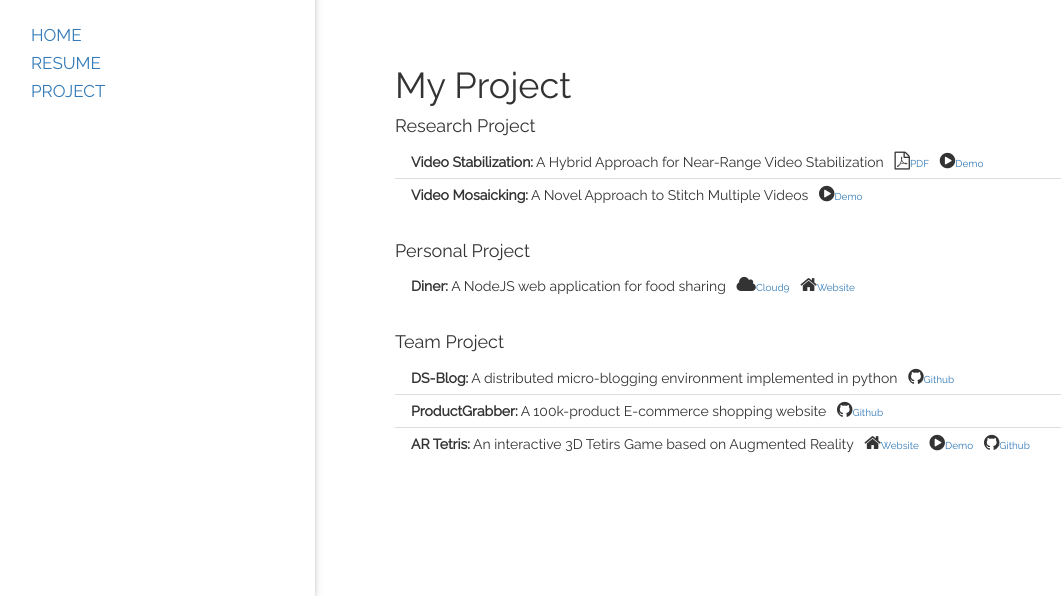
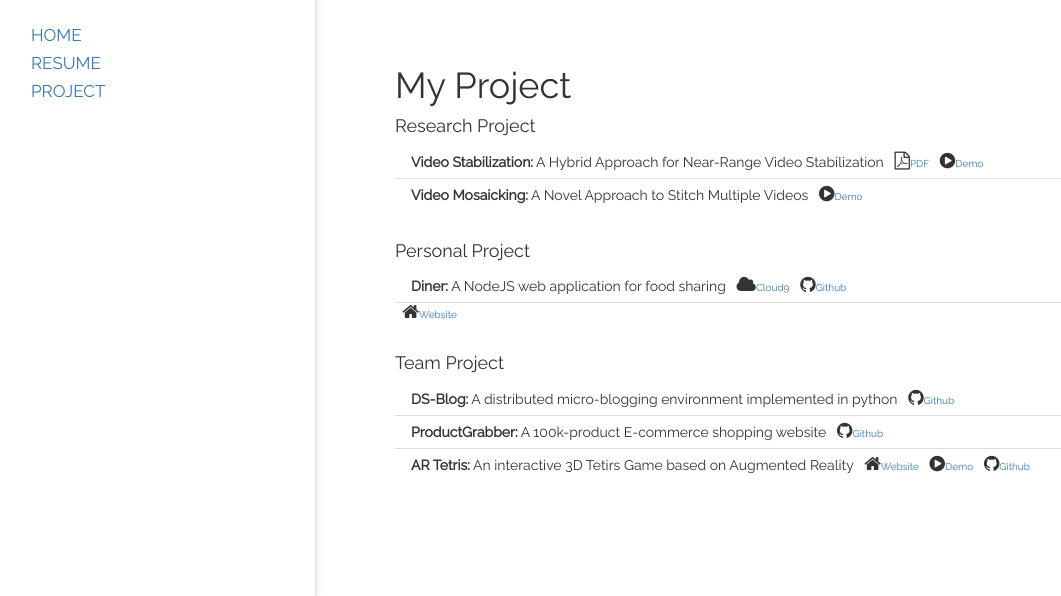
Before and after one commit to binhanxu/binhanxu.github.io, a Jekyll site: the page built from project/index.html, in a window 1280 px wide, cut to the strip 304-900 px from the top of the page. Shown: the whole strip, without its empty margins (5-1066 px from the left). Built offline with Jekyll 4.4.1, drawn with Linux system fonts in a browser that asks for light colours.

Commit message:
update Diner project

```diff
--- a/project/index.html
+++ b/project/index.html
@@ -20,6 +20,7 @@ Stabilization
 
 		<li><strong>Diner:</strong> A NodeJS web application for food sharing
 	   &nbsp <i class="fa fa-cloud w3-large my-icon"><a href="https://ide.c9.io/johnson007/firstprj">Cloud9</a></i>
+	   &nbsp <i class="fa fa-github w3-large my-icon"><a href="https://github.com/binhanxu/Diner">Github</a></i></li>
 	   &nbsp <i class="fa fa-home w3-large my-icon"><a href="https://firstprj-johnson007.c9users.io">Website</a></i></li>
 	</ul>
 
```
